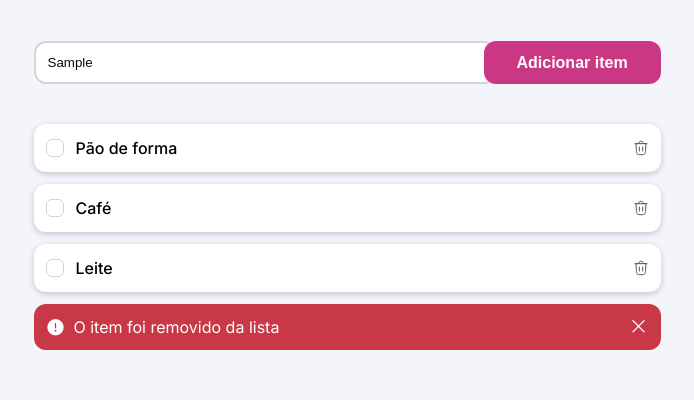
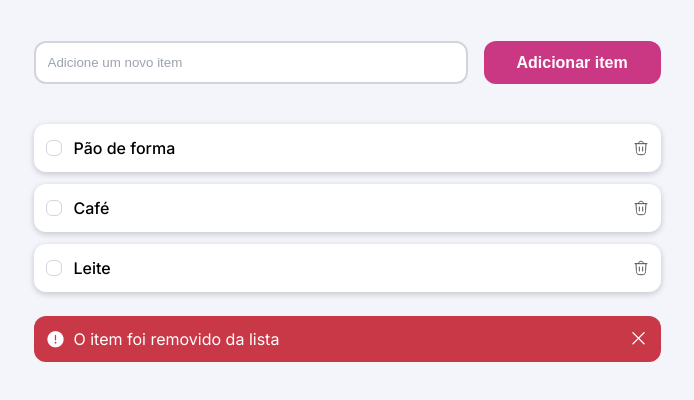
Before and after one commit to GiuliaFreitas-22A/QuickList, a plain HTML site: page index.html in a window 1280 px wide. Both pictures are taken after typing "Sample" into the empty fields and a click on the button "Adicionar item". Shown: the part 202-602 px from the top of the page, without its empty margins (293-987 px from the left). Drawn offline with nearby package versions, Linux system fonts and the light colour scheme.

Commit message:
criação do main.js, criação do array para guardar os itens e criação da função para adicionar novos itens

```diff
--- a/index.html
+++ b/index.html
@@ -17,6 +17,7 @@
   <link rel="preconnect" href="https://fonts.googleapis.com">
   <link rel="preconnect" href="https://fonts.gstatic.com" crossorigin>
   <link href="https://fonts.googleapis.com/css2?family=Inter:ital,opsz,wght@0,14..32,100..900;1,14..32,100..900&display=swap" rel="stylesheet">
+  <script src="./main.js" defer></script>
     <title>QuickList - Giulia Freitas</title>
 </head>
 <body>
@@ -34,7 +35,7 @@
    <main>
     <section class="add-item">
         <input type="text" placeholder="Adicione um novo item" id="item">
-        <button>Adicionar item</button>
+        <button onclick="addItem()">Adicionar item</button>
     </section>
 
     <selection class="list">
--- /dev/null
+++ b/main.js
@@ -0,0 +1,17 @@
+const items = []
+
+function addItem() {
+    const itemName = document.querySelector("#item").value
+
+    const item = {
+        name: itemName,
+        checked: false
+    }
+
+
+    items.push(item)
+
+     document.querySelector("#item").value = ""
+
+     console.log(items)
+}
--- a/style.css
+++ b/style.css
@@ -1,7 +1,7 @@
 * {
     margin: 0;
     padding: 0;
-    box-sizing: border-boxll;
+    box-sizing: border-box;
 }
 
 :root {
@@ -21,7 +21,7 @@
     --border-hover: #B9C2D0;
 }
 
-body{
+body {
     font-size: 1.6rem;
     padding: 3.2rem;
     background: var(--background-primary);
@@ -135,12 +135,16 @@ main {
             border-radius: 6px;
         }
 
-        input{
+        input {
             display: none;
         }
 
-        div:has(input:checked){
-            .custom-checkbox{
+        label {
+            cursor: pointer;
+        }
+
+        div:has(input:checked) {
+            .custom-checkbox {
                 background: var(--color-brand);
                 border: 1px solid var(--color-brand);
                 transition: .2s;
@@ -158,7 +162,7 @@ main {
             align-items: center;
             cursor: pointer;
 
-            img{
+            img {
                 width: 1.6rem;
                 opacity: .7;
             }
@@ -174,6 +178,7 @@ main {
     align-items: center;
     justify-content: space-between;
     border-radius: 1.2rem;
+    margin-top: 2.4rem;
     opacity: 1;
     transform: translateY(0);
     transition: opacity 0.4s ease, transform 0.4s ease;
@@ -192,9 +197,9 @@ main {
         border: none;
         background: none;
         color: var(--always-white);
+        cursor: pointer;
     }
 }
-
 
 .hide-warning {
     opacity: 0;
@@ -208,7 +213,7 @@ main {
         }
     }
 
-    .add-item{
+    .add-item {
         display: grid;
         grid-template-columns: repeat(10, 1fr);
         gap: 1.6rem;
```
Lines whose indentation alone changed are shown as unchanged.
